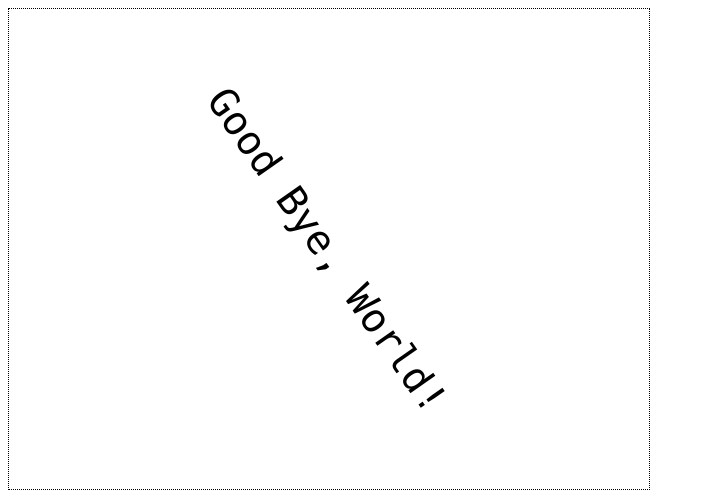
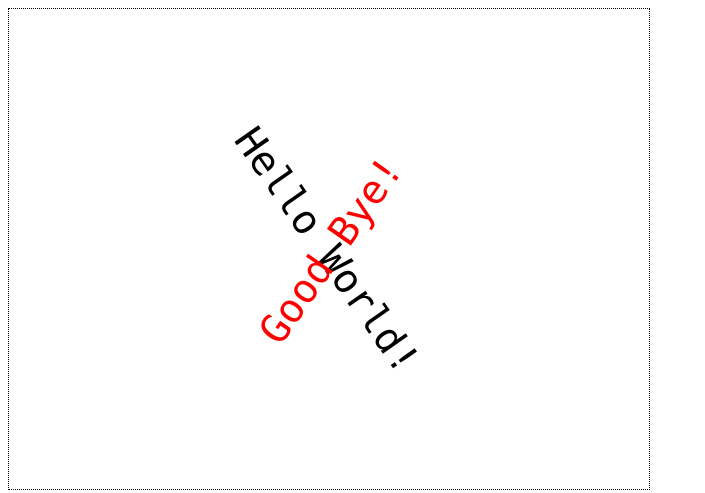
Before and after one commit to CentennialCollege/COMP397-F2017-Project-Template, a website: page index.html in a window 1280 px wide. Shown: the whole page, without its empty margins (0-705 px from the left). Drawn offline with Linux system fonts and the light colour scheme.

Commit message:
added Label object

```diff
--- a/Scripts/core/game.js
+++ b/Scripts/core/game.js
@@ -3,6 +3,7 @@
     var stage;
     var canvas;
     var helloLabel;
+    var goodByeLabel;
     function Start() {
         canvas = document.getElementById("canvas");
         stage = new createjs.Stage(canvas);
@@ -12,16 +13,15 @@
     }
     function Update() {
         helloLabel.rotation += 5;
+        goodByeLabel.rotation -= 5;
         stage.update();
     }
     function Main() {
         console.log("Game Started...");
-        helloLabel = new createjs.Text("Good Bye, World!", "40px Consolas", "#000000");
-        helloLabel.regX = helloLabel.getMeasuredWidth() * 0.5;
-        helloLabel.regY = helloLabel.getMeasuredHeight() * 0.5;
-        helloLabel.x = 320;
-        helloLabel.y = 240;
+        helloLabel = new objects.Label("Hello World!", "40px", "Consolas", "#000000", 320, 240, true);
         stage.addChild(helloLabel);
+        goodByeLabel = new objects.Label("Good Bye!", "40px", "Consolas", "#FF0000", 320, 240, true);
+        stage.addChild(goodByeLabel);
     }
     window.onload = Start;
 })();
--- /dev/null
+++ b/Scripts/objects/label.js
@@ -0,0 +1,43 @@
+var __extends = (this && this.__extends) || (function () {
+    var extendStatics = Object.setPrototypeOf ||
+        ({ __proto__: [] } instanceof Array && function (d, b) { d.__proto__ = b; }) ||
+        function (d, b) { for (var p in b) if (b.hasOwnProperty(p)) d[p] = b[p]; };
+    return function (d, b) {
+        extendStatics(d, b);
+        function __() { this.constructor = d; }
+        d.prototype = b === null ? Object.create(b) : (__.prototype = b.prototype, new __());
+    };
+})();
+var objects;
+(function (objects) {
+    var Label = /** @class */ (function (_super) {
+        __extends(Label, _super);
+        // PRIVATE INSTANCE VARIABLES +++++++++
+        // PUBLIC PROPERTIES ++++++++++++++++++
+        // CONSTRUCTORS +++++++++++++++++++++++
+        /**
+         * Creates an instance of Label.
+         *
+         * @param {string} labelstring
+         * @param {string} fontSize
+         * @param {string} fontFamily
+         * @param {string} colour
+         * @param {number} x
+         * @param {number} y
+         * @param {boolean} isCentered
+         */
+        function Label(labelstring, fontSize, fontFamily, colour, x, y, isCentered) {
+            var _this = _super.call(this, labelstring, fontSize + " " + fontFamily, colour) || this;
+            if (isCentered) {
+                _this.regX = _this.getMeasuredWidth() * 0.5;
+                _this.regY = _this.getMeasuredHeight() * 0.5;
+            }
+            _this.x = x;
+            _this.y = y;
+            return _this;
+        }
+        return Label;
+    }(createjs.Text));
+    objects.Label = Label;
+})(objects || (objects = {}));
+//# sourceMappingURL=label.js.map
--- a/index.html
+++ b/index.html
@@ -16,7 +16,9 @@
   <script src="./Scripts/lib/SoundJS/lib/soundjs-0.6.2.min.js"></script>
   <script src="./Scripts/lib/PreloadJS/lib/preloadjs-0.6.2.min.js"></script>
 
+  <!-- Game Scripts -->
 
+  <script src="./Scripts/objects/label.js"></script>
   <script src="./Scripts/core/game.js"></script>
 </body>
 </html>
```
Also changed, not shown: Scripts/core/game.ts (+7 -6 lines), Scripts/objects/label.ts (added, +37 -0 lines), 2 other files.
